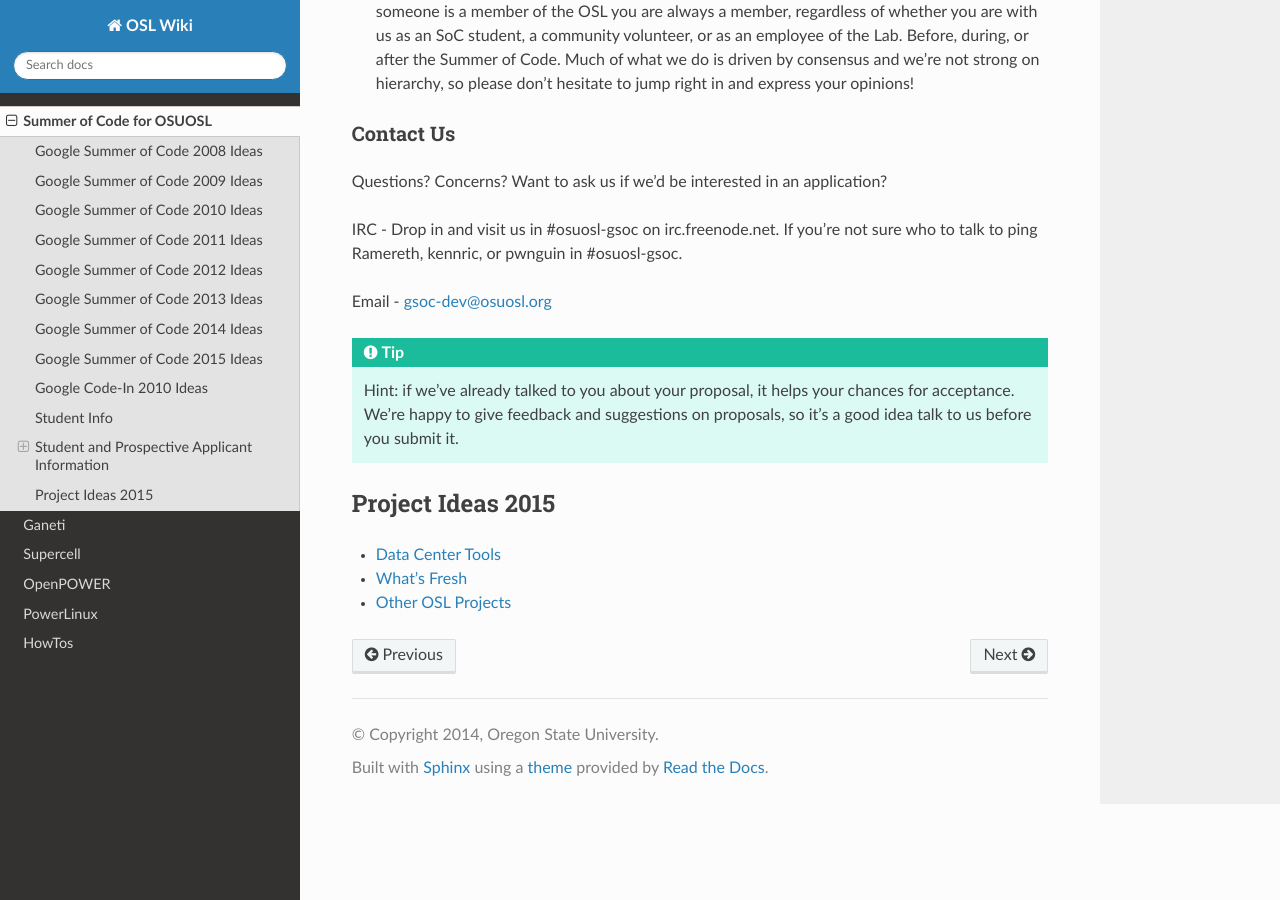
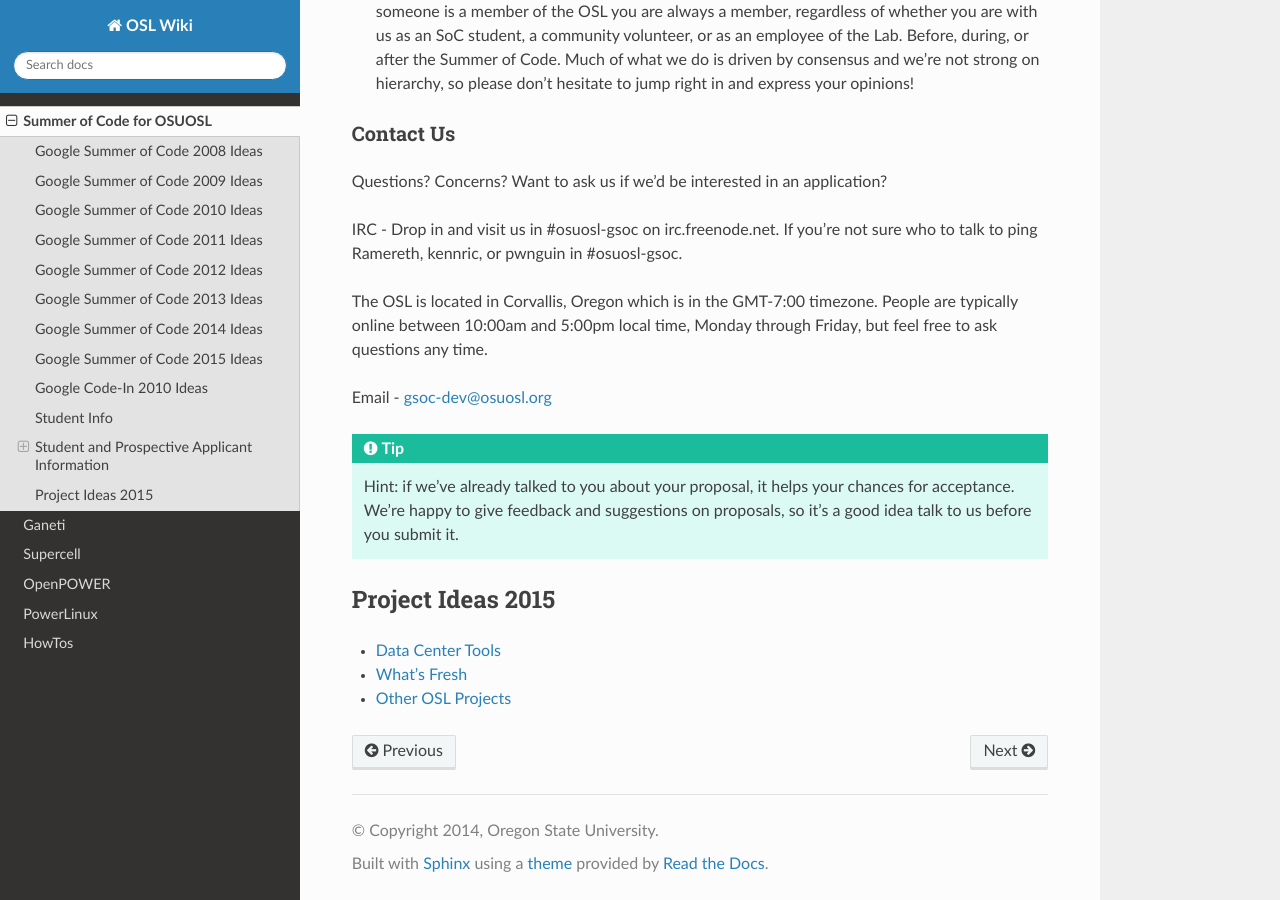
Before and after one commit to osuosl/wiki, a Sphinx documentation site: the page built from source/gsoc/index.rst, in a window 1280 px wide and 900 px high, scrolled down 1660 px. Built offline with Sphinx 7.4.7 and the Read the Docs theme 2.0.0, drawn with Linux system fonts in a browser that asks for light colours.

Commit message:
Add OSL's timezone to docs IRC section
Students asking questions early Sunday morning are unlikely to get help.

```diff
--- a/source/gsoc/index.rst
+++ b/source/gsoc/index.rst
@@ -92,6 +92,10 @@ Questions? Concerns? Want to ask us if we'd be interested in an application?
 IRC - Drop in and visit us in #osuosl-gsoc on irc.freenode.net. If you're not
 sure who to talk to ping Ramereth, kennric, or pwnguin in #osuosl-gsoc.
 
+The OSL is located in Corvallis, Oregon which is in the GMT-7:00 timezone.
+People are typically online between 10:00am and 5:00pm local time,
+Monday through Friday, but feel free to ask questions any time.
+
 Email - gsoc-dev@osuosl.org
 
 .. tip::
```
